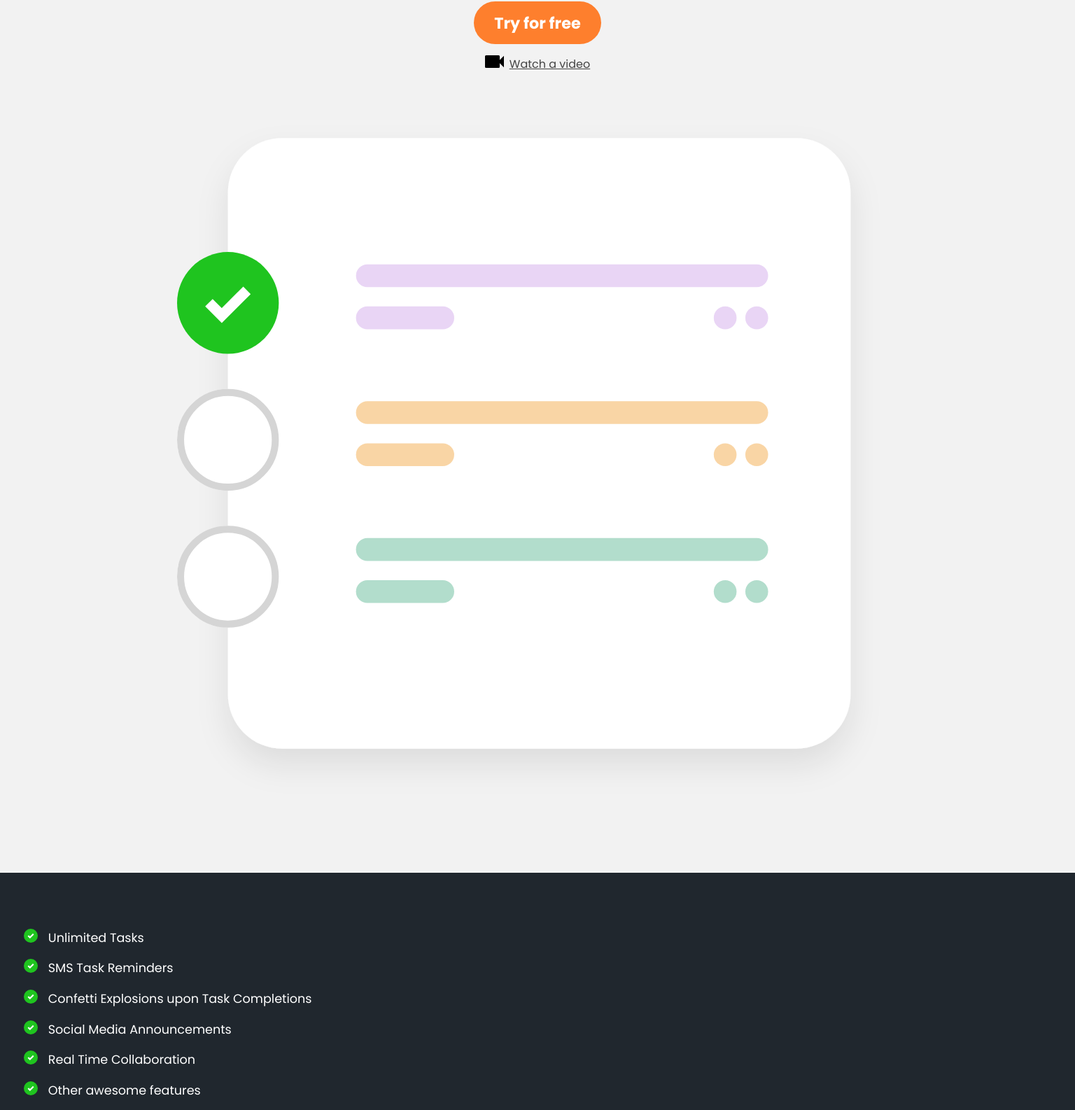
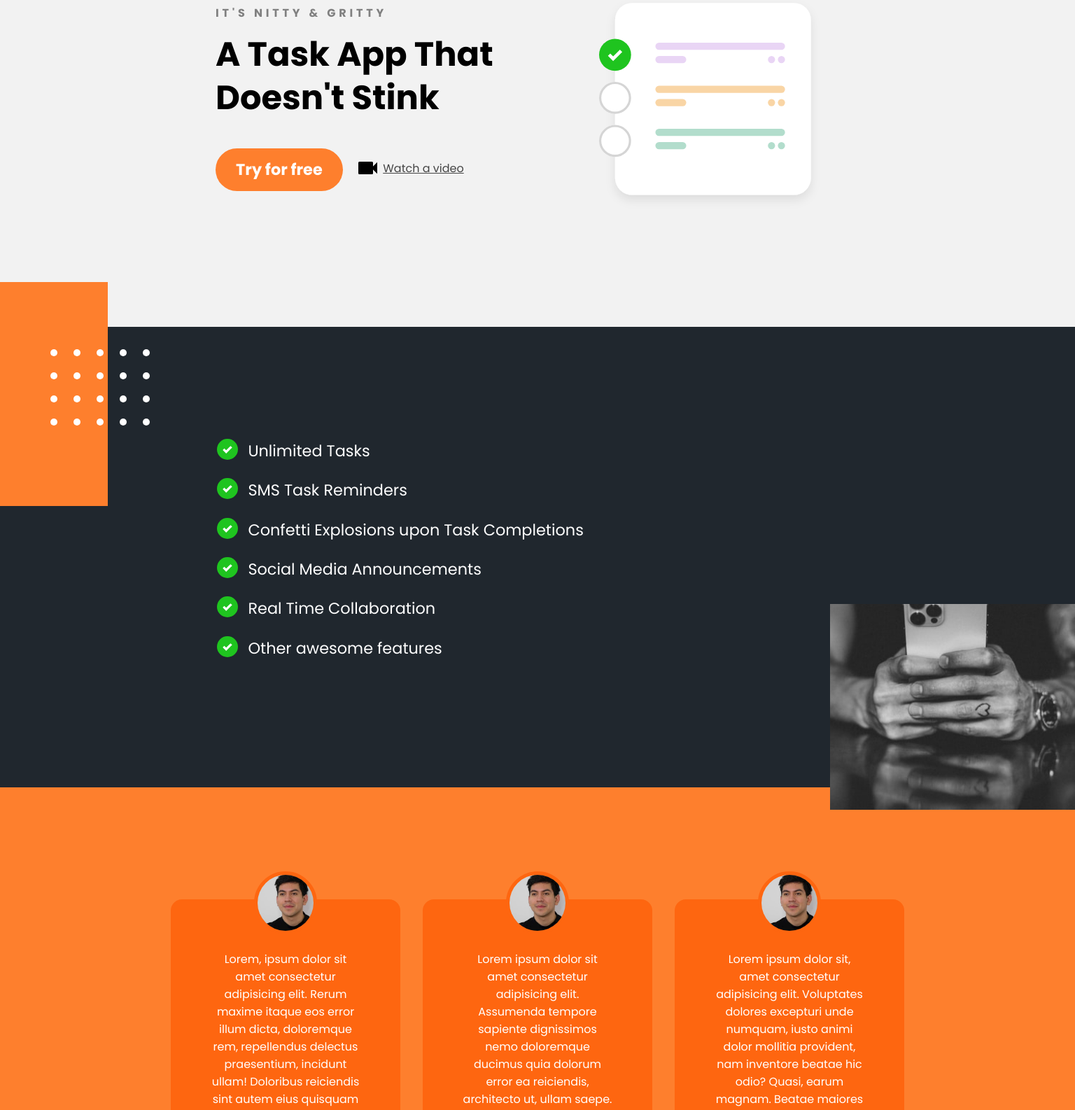
Before and after one commit to williamtobing/landing-page-2, a React (Create React App) app: page / in a window 1536 px wide. Shown: the part 281-1867 px from the top of the page at 70% size. Built offline with nearby package versions, Linux system fonts and the light colour scheme.

Commit message:
beta finish :v

```diff
--- a/src/App.scss
+++ b/src/App.scss
@@ -89,6 +89,7 @@ section {
     margin-top: 1em;
 
     img {
+      margin-bottom: -0.2em;
       margin-right: 0.5em;
     }
   }
@@ -105,9 +106,9 @@ section.features-section {
 }
 
 ul.features-list {
-  // margin: 0;
   padding-left: 0.1em;
-  // display: grid; come back
+  display: grid;
+  grid-template-columns: repeat(auto-fit, minmax(19rem, 1fr));
 
   li {
     font-size: 1.1em;
@@ -132,10 +133,12 @@ ul.features-list {
   display: none;
 }
 
-.testimonial-section {
+.testimonials-section {
   background: var(--primary-color);
   color: white;
 
+  ul {
+    margin: 0;
     li {
       background: var(--secondary-color);
       text-align: center;
@@ -149,6 +152,7 @@ ul.features-list {
         border: 5px solid var(--secondary-color);
         border-radius: 50%;
         margin-top: -4.5em;
+      }
     }
   }
 }
@@ -238,6 +242,7 @@ nav {
   cursor: pointer;
 }
 
+// Responsive 768px
 @media only screen and (min-width: 768px) {
   .mobile-menu,
   .mobile-menu-exit {
@@ -273,10 +278,11 @@ nav {
       margin: 0;
     }
 
-    li.current a {
+    a.current {
       font-weight: bold;
     }
-    li.go-premium-cta a {
+
+    a.go-premium-cta {
       color: var(--primary-color);
       border: 3px solid var(--primary-color);
       font-weight: bold;
@@ -290,3 +296,122 @@ nav {
     }
   }
 }
+
+// Responsive 1080px
+@media only screen and (min-width: 1080px) {
+  .container {
+    width: 1080px;
+    margin: 0 auto;
+  }
+
+  section {
+    padding: 10em 4em;
+  }
+
+  .hero .container {
+    display: flex;
+    justify-content: space-between;
+    text-align: left;
+
+    .left-col {
+      margin: 3em 3em 0 5em;
+
+      h1 {
+        font-size: 3em;
+        width: 90%;
+      }
+    }
+  }
+
+  .hero-img {
+    width: 30%;
+    margin-right: 8em;
+  }
+
+  .hero-cta {
+    display: flex;
+  }
+
+  .primary-cta {
+    margin-right: 1em;
+  }
+
+  ul.features-list {
+    display: block;
+    margin-left: 5em;
+
+    li {
+      font-size: 1.4em;
+
+      &:before {
+        width: 30px;
+        height: 30px;
+      }
+    }
+  }
+
+  .features-section {
+    position: relative;
+
+    img {
+      display: block;
+      position: absolute;
+      right: 0;
+      width: 350px;
+      bottom: -2em;
+    }
+  }
+
+  .testimonials-section ul {
+    display: flex;
+    margin: 0;
+
+    li {
+      margin: 0 1em;
+    }
+  }
+
+  .contact-section {
+    position: relative;
+
+    .container {
+      display: flex;
+    }
+  }
+
+  .contact-right {
+    position: absolute;
+    right: 0;
+    top: 0;
+    width: 45%;
+    height: 100%;
+
+    .map-iframe {
+      height: 100%;
+    }
+  }
+}
+
+@media only screen and (min-width: 1450px) {
+  .features-section {
+    &:before {
+      content: "";
+      position: absolute;
+      width: 10%;
+      height: 20em;
+      background: var(--primary-color);
+      left: 0;
+      top: -4em;
+    }
+
+    &:after {
+      content: "";
+      position: absolute;
+      width: 200px;
+      height: 20em;
+      background: url("./assets/dots.svg") no-repeat;
+      left: 4.5em;
+      top: 2em;
+    }
+  }
+}
--- a/src/components/Testimonial.js
+++ b/src/components/Testimonial.js
@@ -2,7 +2,7 @@ import PersonImg from "../assets/person.jpg";
 
 const Testimonial = () => {
   return (
-    <section className="testimonial-section">
+    <section className="testimonials-section">
       <div className="container">
         <ul>
           <li>
```
Also changed, not shown: 1 other file (tests, documents, lock files or other folders). Lines whose indentation alone changed are shown as unchanged.
